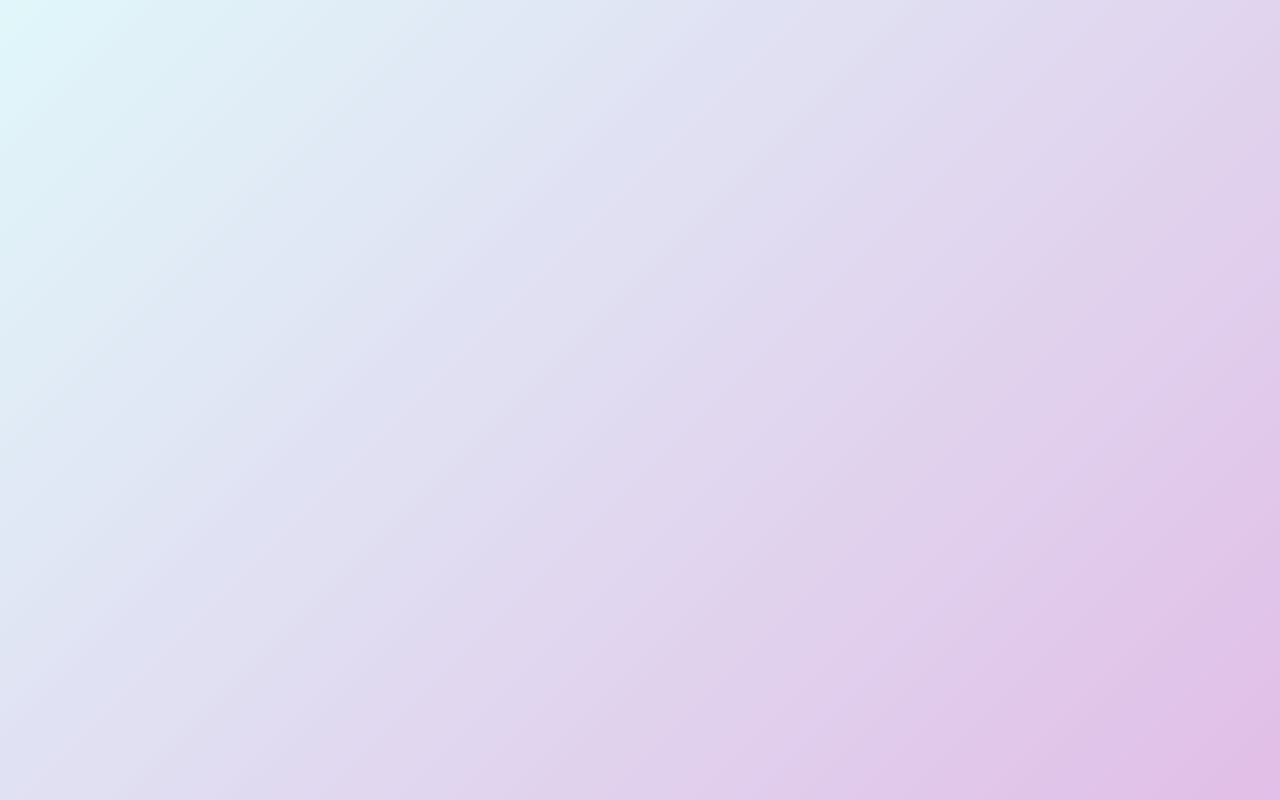
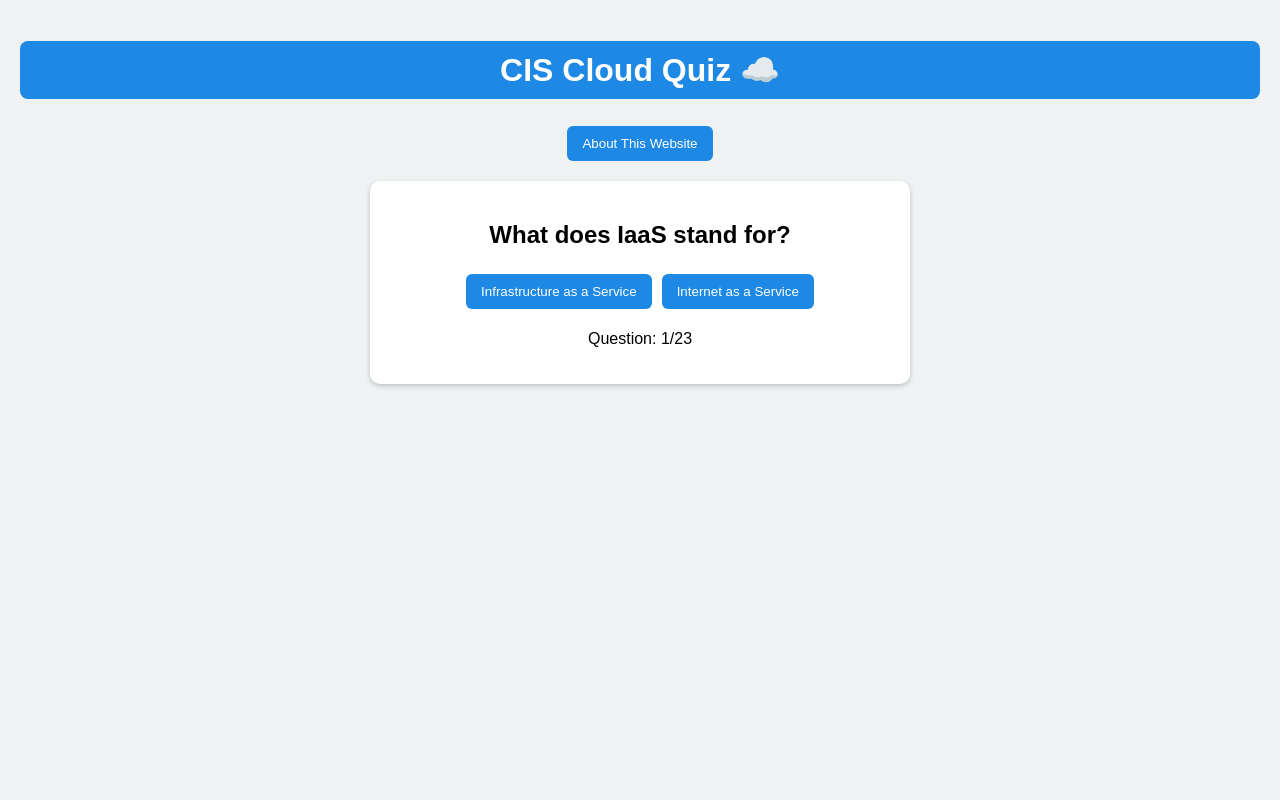
Before and after one commit to melanyleon33/Simple-Tech-Quiz-App, a plain HTML site: page index.html in a window 1280 px wide. Drawn offline with Linux system fonts and the light colour scheme.

Commit message:
Update index.html

```diff
--- a/index.html
+++ b/index.html
@@ -3,32 +3,119 @@
 <head>
   <meta charset="UTF-8" />
   <meta name="viewport" content="width=device-width, initial-scale=1.0" />
-  <title>CIS Cloud Quiz Hub 🧠</title>
+  <title>CIS Cloud Quiz for Hardworking Students</title>
   <style>
     body {
-      font-family: "Poppins", sans-serif;
-      background: linear-gradient(135deg, #e0f7fa, #e1bee7);
-      color: #333;
+      font-family: Arial, sans-serif;
+      background-color: #eef2f3;
+      text-align: center;
       margin: 0;
-      display: flex;
-      flex-direction: column;
-      align-items: center;
-      min-height: 100vh;
+      padding: 20px;
+    }
+    h1 {
+      background-color: #1e88e5;
+      color: white;
+      padding: 10px;
+      border-radius: 8px;
+    }
+    button {
+      background-color: #1e88e5;
+      color: white;
+      border: none;
+      padding: 10px 15px;
+      margin: 5px;
+      border-radius: 6px;
+      cursor: pointer;
+    }
+    #description {
+      display: none;
+      background: white;
+      padding: 15px;
+      border-radius: 8px;
+      margin: 10px auto;
+      width: 90%;
+      max-width: 600px;
+      box-shadow: 0 2px 5px rgba(0,0,0,0.1);
+      text-align: left;
+    }
+    .question-box {
+      background: white;
+      margin: 15px auto;
+      padding: 20px;
+      width: 90%;
+      max-width: 500px;
+      border-radius: 10px;
+      box-shadow: 0 2px 5px rgba(0,0,0,0.2);
+    }
+  </style>
+</head>
+<body>
+
+  <h1>CIS Cloud Quiz ☁️</h1>
+  <button onclick="toggleDescription()">About This Website</button>
+
+  <div id="description">
+    <h3>For Hardworking Students 💼</h3>
+    <p>
+      Learning is the foundation of all progress. This website was created to help Computer Information Systems students test and grow their knowledge.
+      The goal is to make studying fun, simple, and rewarding. By answering questions, students strengthen their understanding of cloud and technology concepts.
+      Every question is an opportunity to learn something new. Technology changes fast, so continuous learning keeps students ready for real-world challenges.
+      Hardworking learners shape the future of the tech industry. Consistency and curiosity are the keys to success.
+      Keep learning, keep building, and never stop improving — this is your journey to greatness.
+    </p>
+  </div>
+
+  <div class="question-box">
+    <h2 id="question">Loading question...</h2>
+    <div id="answers"></div>
+    <p id="score"></p>
+  </div>
+
+  <script>
+    const questions = [
+      { q: "What does IaaS stand for?", a: ["Infrastructure as a Service", "Internet as a Service"], correct: 0 },
+      { q: "Which company created AWS?", a: ["Amazon", "Google"], correct: 0 },
+      { q: "What is SaaS?", a: ["Software as a Service", "Storage and Access System"], correct: 0 },
+      { q: "Which cloud provider offers Azure?", a: ["Microsoft", "Apple"], correct: 0 },
+      { q: "What is virtualization?", a: ["Running multiple OS on one system", "Saving passwords online"], correct: 0 },
+    ];
+
+    let score = 0;
+    let count = 0;
+
+    function loadQuestion() {
+      if (count >= 23) {
+        document.getElementById("question").textContent = "Quiz Complete! 🎓";
+        document.getElementById("answers").innerHTML = "";
+        document.getElementById("score").textContent = "Your Score: " + score + " / 23";
+        return;
+      }
+
+      const q = questions[Math.floor(Math.random() * questions.length)];
+      document.getElementById("question").textContent = q.q;
+
+      const answersDiv = document.getElementById("answers");
+      answersDiv.innerHTML = "";
+      q.a.forEach((option, i) => {
+        const btn = document.createElement("button");
+        btn.textContent = option;
+        btn.onclick = () => {
+          if (i === q.correct) score++;
+          count++;
+          loadQuestion();
+        };
+        answersDiv.appendChild(btn);
+      });
+      document.getElementById("score").textContent = "Question: " + (count + 1) + "/23";
     }
 
-    header {
-      background: #3f51b5;
-      color: white;
-      width: 100%;
-      text-align: center;
-      padding: 20px;
-      font-size: 1.8em;
-      font-weight: 600;
+    function toggleDescription() {
+      const box = document.getElementById("description");
+      box.style.display = box.style.display === "none" ? "block" : "none";
     }
 
-    .tab {
-      margin-top: 10px;
-      background: #5c6bc0;
-      color: white;
-      padding: 10px 20px;
-      border-radius: 8
+    loadQuestion();
+  </script>
+
+</body>
+</html>
```
